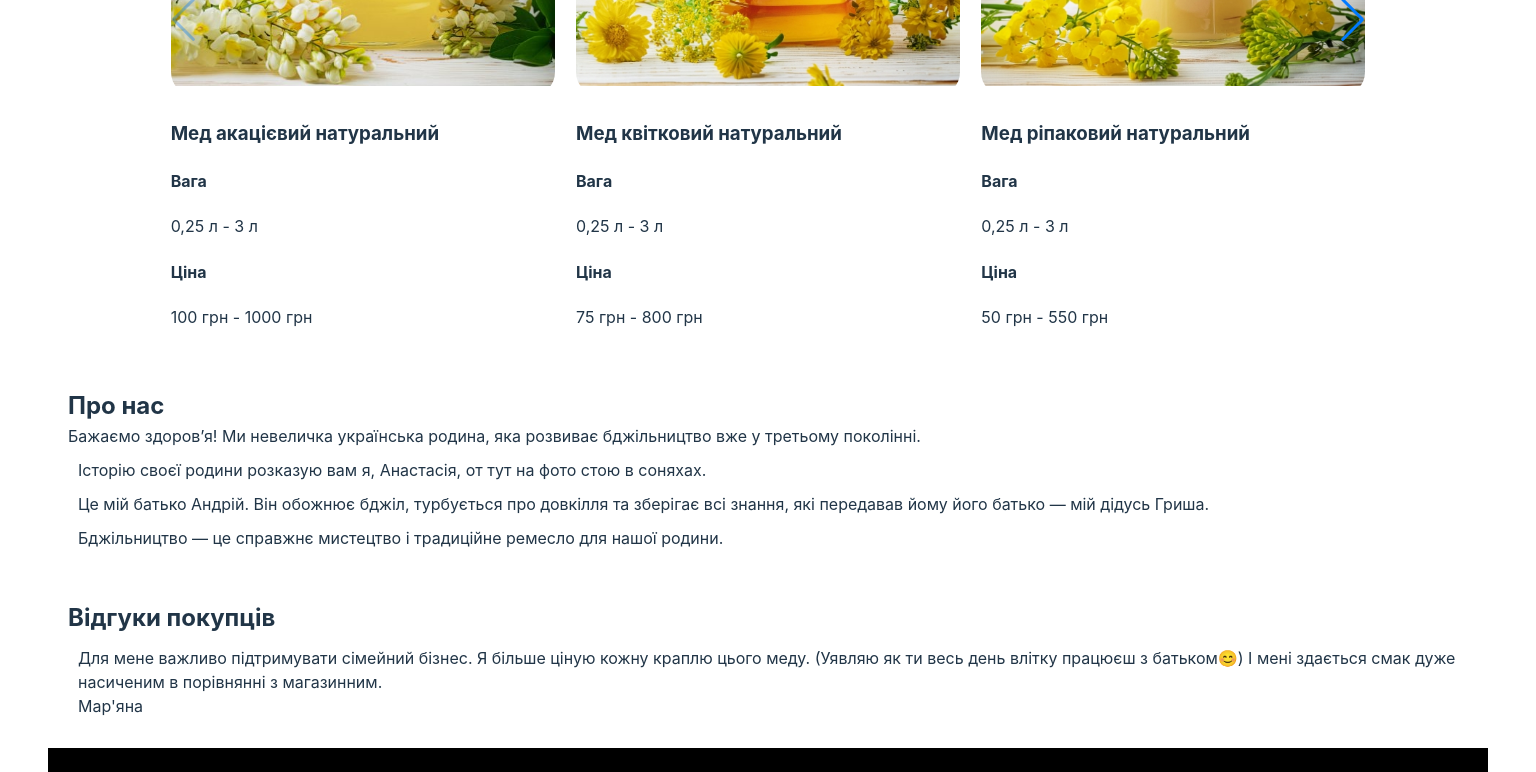
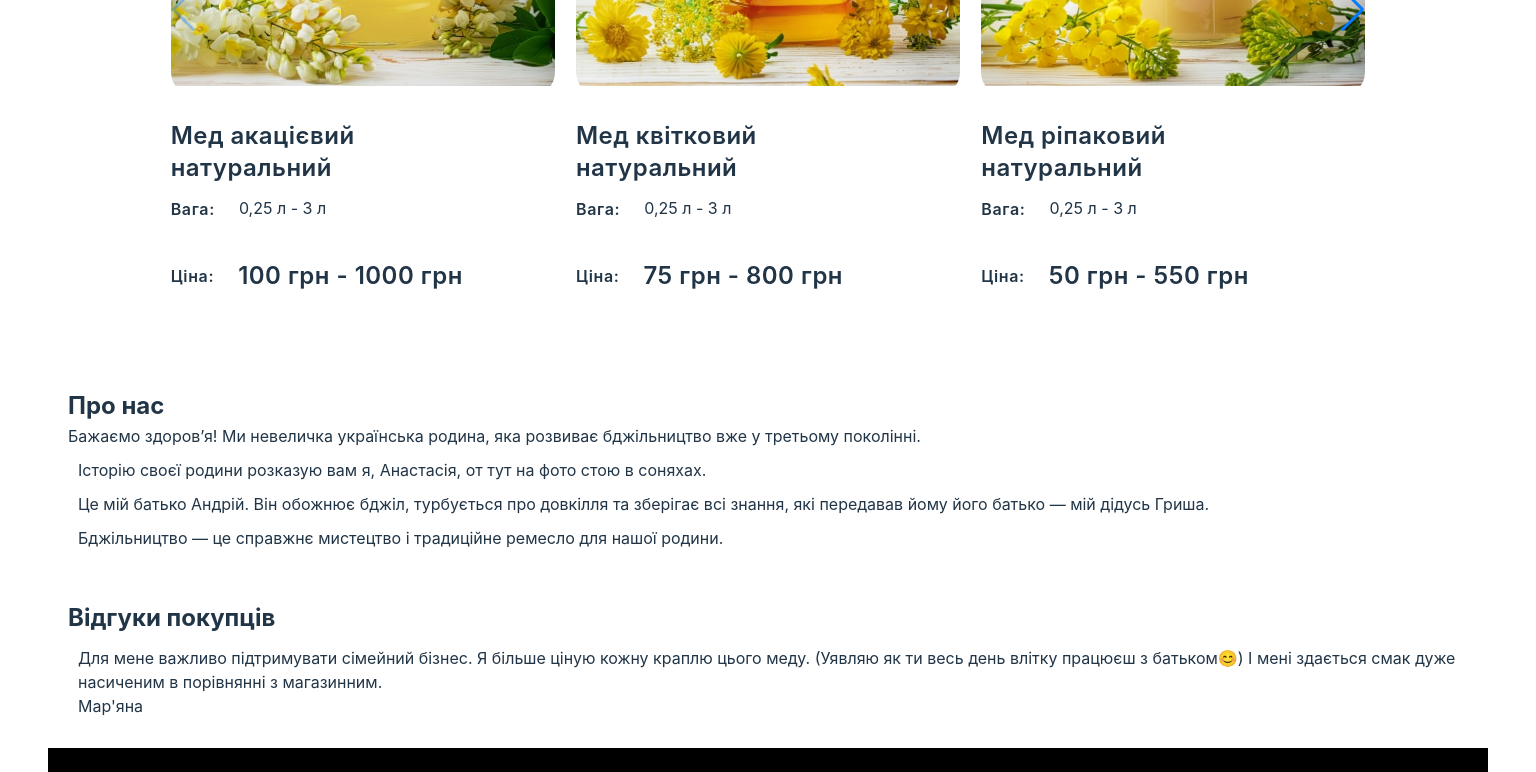
Before and after one commit to Marchenko1997/Bee-and-Hornet, a React (Vite) app: page / in a window 1536 px wide. Shown: the part 2100-2872 px from the top of the page. Built offline with nearby package versions, Linux system fonts and the light colour scheme.

Commit message:
Updating styles of Our Honey Section

```diff
--- a/src/components/MainPage/OurProducts/OurProducts.jsx
+++ b/src/components/MainPage/OurProducts/OurProducts.jsx
@@ -3,6 +3,7 @@ import clsx from 'clsx';
 import css from "./OurProducts.module.css";
 import ProductSlider from "./ProductSlider/ProductSlider";
 import productsData from "./products.json";
+
 
 // Импорт изображений
 import honeyAcacia from "./images/МедАкацієвий-desktop.jpeg";
--- a/src/components/MainPage/OurProducts/OurProducts.module.css
+++ b/src/components/MainPage/OurProducts/OurProducts.module.css
@@ -39,6 +39,7 @@
 
 .productItem {
   cursor: pointer;
+
 }
 
 .productItem.active {
--- a/src/components/MainPage/OurProducts/ProductSlider/ProductSlider.jsx
+++ b/src/components/MainPage/OurProducts/ProductSlider/ProductSlider.jsx
@@ -6,6 +6,7 @@ import "swiper/css/navigation";
 import css from "./ProductSlider.module.css";
 import { useState } from "react";
 import Product from "../../../HoneyPopup/Product/Product";
+import ProductTitle from "../../../../shared/ProductTitle/ProductTitle";
 
 const ProductSlider = ({ products }) => {
   const [selectedProduct, setSelectedProduct] = useState(null);
@@ -34,16 +35,17 @@ const ProductSlider = ({ products }) => {
                 <img src={product.image} alt={product.alt} className={css.productImg} />
               </div>
               <div className={css.productInfo}>
-                <h3>{product.title}</h3>
-              </div>
+              <ProductTitle title={product.title} />
+
               <div className={css.infoWeightContainer}>
-                <h4 className={css.titleWeight}>Вага</h4>
+                <h4 className={css.titleWeight}>Вага:</h4>
                 <p className={css.productWeight}>{product.weight}</p>
               </div>
               <div className={css.infoPriceContainer}>
-                <h4 className={css.titlePrice}>Ціна</h4>
+                <h4 className={css.titlePrice}>Ціна:</h4>
                 <p className={css.productPrice}>{product.price}</p>
               </div>
+            </div>
             </div>
           </SwiperSlide>
         ))}
--- a/src/components/MainPage/OurProducts/ProductSlider/ProductSlider.module.css
+++ b/src/components/MainPage/OurProducts/ProductSlider/ProductSlider.module.css
@@ -1,5 +1,3 @@
-
-
 .productItem {
   display: flex;
   flex-direction: column;
@@ -36,9 +34,19 @@
   height: 364px;
 }
 
+.infoWeightContainer {
+  display: flex;
+  align-items: center;
+  flex-direction: row;
+  gap: 24px;
+}
 
-
-
+.infoPriceContainer {
+  display: flex;
+  align-items: center;
+  flex-direction: row;
+  gap: 24px;
+}
 
 @media screen and (min-width: 768px) {
   .imagesContainer {
@@ -67,6 +75,23 @@
   .productTitle {
     font-size: 24px;
     line-height: 1.3333333333;
+    height: 56px;
+    font-weight: 600;
+    letter-spacing: 0.02em;
+  }
+
+  .titleWeight {
+    font-size: 16px;
+    line-height: 1.5;
+    font-weight: 600;
+    letter-spacing: 0.04em;
+  }
+
+  .titlePrice {
+    font-size: 16px;
+    line-height: 1.5;
+    font-weight: 600;
+    letter-spacing: 0.04em;
   }
 
   .imagesContainer {
@@ -77,4 +102,22 @@
     width: 384px;
     height: 364px;
   }
+
+  .productInfo {
+    display: flex;
+    flex-direction: column;
+    width: 384px;
+    /* height: 156px; */
+  }
+
+  .productWeight {
+    line-height: 1.3333333333;
+  }
+
+  .productPrice {
+    font-size: 24px;
+    line-height: 1.3333333333;
+    font-weight: 600;
+    letter-spacing: 0.02em;
+  }
 }
--- a/src/components/OrderForm/OrderItem/OrderItem.jsx
+++ b/src/components/OrderForm/OrderItem/OrderItem.jsx
@@ -1,4 +1,3 @@
-
 import PropTypes from 'prop-types';
 import css from './OrderItem.module.css';
 
@@ -7,8 +6,8 @@ const OrderItem = ({ item }) => {
     <li className={css.orderItem}>
       <img
         className={css.itemImg}
-        src="../../../public/img/honeyAcazion.png"
-        alt="Мед акацієвий"
+        src={item.image}
+        alt={item.name}
       />
       <span>
         {item.name} {item.weight} x {item.quantity} - {item.pricePerUnit * item.quantity} грн
@@ -18,7 +17,13 @@ const OrderItem = ({ item }) => {
 };
 
 OrderItem.propTypes = {
-  item: PropTypes.object.isRequired,
+  item: PropTypes.shape({
+    image: PropTypes.string.isRequired,
+    name: PropTypes.string.isRequired,
+    weight: PropTypes.string.isRequired,
+    quantity: PropTypes.number.isRequired,
+    pricePerUnit: PropTypes.number.isRequired,
+  }).isRequired,
 };
 
 export default OrderItem;
--- /dev/null
+++ b/src/shared/ProductTitle/ProductTitle.jsx
@@ -0,0 +1,22 @@
+
+import PropTypes from 'prop-types';
+import css from './ProductTitle.module.css';
+
+const ProductTitle = ({ title }) => {
+  // Проверяем, содержит ли заголовок слово "натуральний"
+  const index = title.indexOf('натуральний');
+  const mainTitle = title.substring(0, index);
+  const secondTitle = title.substring(index);
+
+  return (
+    <h3 className={css.productTitleh3}>
+      {mainTitle} <br /> {secondTitle}
+    </h3>
+  );
+};
+
+ProductTitle.propTypes = {
+  title: PropTypes.string.isRequired,
+};
+
+export default ProductTitle;
--- /dev/null
+++ b/src/shared/ProductTitle/ProductTitle.module.css
@@ -0,0 +1,8 @@
+.productTitleh3 {
+    font-size: 24px;
+    line-height: 1.3333333333;
+    height: 56px;
+    font-weight: 600;
+    letter-spacing: 0.02em;
+    word-break: break-word;
+}
```
